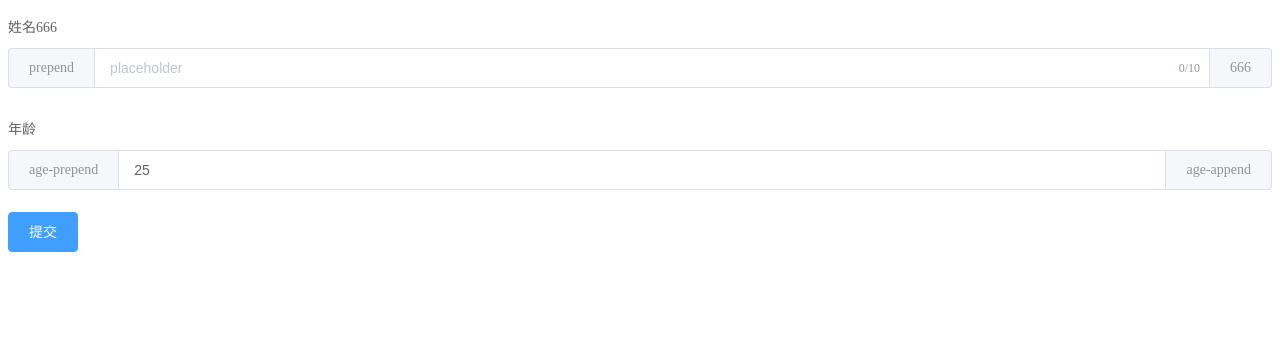
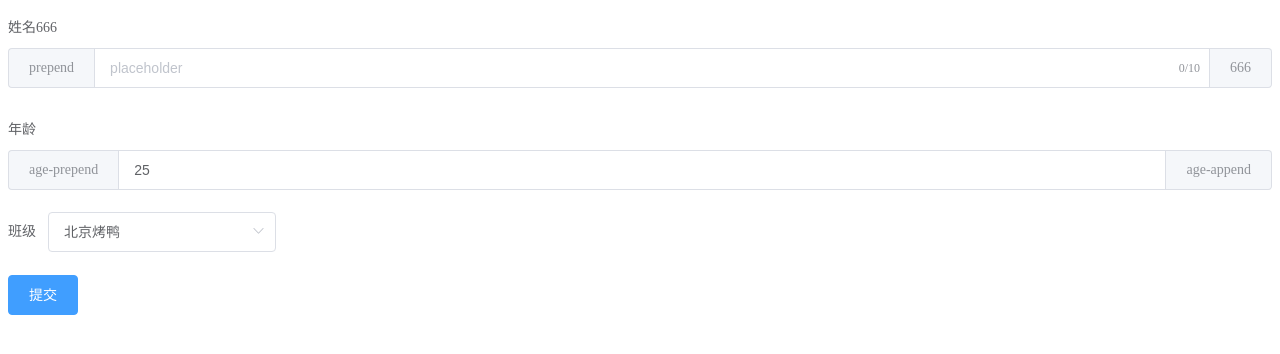
Before and after one commit to ZLENGANG/zl-form, a Vue app: page / in a window 1280 px wide. Shown: the top 354 px of the page. Built offline with nearby package versions, Linux system fonts and the light colour scheme.

Commit message:
下拉框功能初始化

```diff
--- a/src/App.vue
+++ b/src/App.vue
@@ -73,11 +73,39 @@ export default {
           label: "年龄",
           key: "age",
         },
+        {
+          type: "select",
+          label: "班级",
+          key: "class",
+          options: [
+            {
+              value: "选项1",
+              label: "黄金糕",
+            },
+            {
+              value: "选项2",
+              label: "双皮奶",
+            },
+            {
+              value: "选项3",
+              label: "蚵仔煎",
+            },
+            {
+              value: "选项4",
+              label: "龙须面",
+            },
+            {
+              value: "选项5",
+              label: "北京烤鸭",
+            },
+          ],
+        },
       ],
 
       data: {
         name: "",
         age: 25,
+        class: "选项5",
       },
     };
   },
--- /dev/null
+++ b/src/lib/components/select.vue
@@ -0,0 +1,60 @@
+<template>
+  <el-select v-model="newValue" placeholder="请选择" @input="handleChange">
+    <el-option
+      v-for="item in options"
+      :key="item.value"
+      :label="item.label"
+      :value="item.value"
+    >
+    </el-option>
+  </el-select>
+</template>
+
+<script>
+export default {
+  name: "ZlFormSelect",
+  abbrName: "select",
+  props: {
+    value: null,
+    col: {
+      type: Object,
+      default: () => ({}),
+    },
+    slots: null,
+  },
+  data() {
+    return {
+      newValue: null,
+      options: [],
+    };
+  },
+  watch: {
+    col: {
+      handler(val) {
+        this.getOptions();
+      },
+      immediate: true,
+    },
+    value: {
+      handler(val) {
+        this.newValue = val;
+      },
+      immediate: true,
+    },
+  },
+  methods: {
+    handleChange(val) {
+      this.$emit("input", val);
+    },
+    getOptions() {
+      const { options } = this.col;
+      if (options instanceof Array) {
+        this.options = options;
+      }
+    },
+  },
+};
+</script>
+
+<style>
+</style>
--- a/src/lib/form/index.vue
+++ b/src/lib/form/index.vue
@@ -11,7 +11,7 @@
       >
         <!-- 表单字段label插槽 -->
         <template #label>
-          <slot :name="`${col.key}-label`" :col="col" />
+          <slot :name="`${col.key}-label`" :col="col"                                                                                                 />
         </template>
 
         <component
@@ -63,7 +63,7 @@ export default {
     },
 
     getColType(type) {
-      const originTags = ["input"];
+      const originTags = ["input", "select"];
       if (originTags.includes(type)) {
         return `zl-form-${type}`;
       }
--- a/src/lib/index.js
+++ b/src/lib/index.js
@@ -1,10 +1,12 @@
 import Vue from 'vue'
 import ZlForm from './form'
 import ZlFormInput from './components/input'
+import ZlFormSelect from './components/select'
 
 const components = [
   ZlForm,
-  ZlFormInput
+  ZlFormInput,
+  ZlFormSelect
 ]
 
 components.forEach(component => {
```
